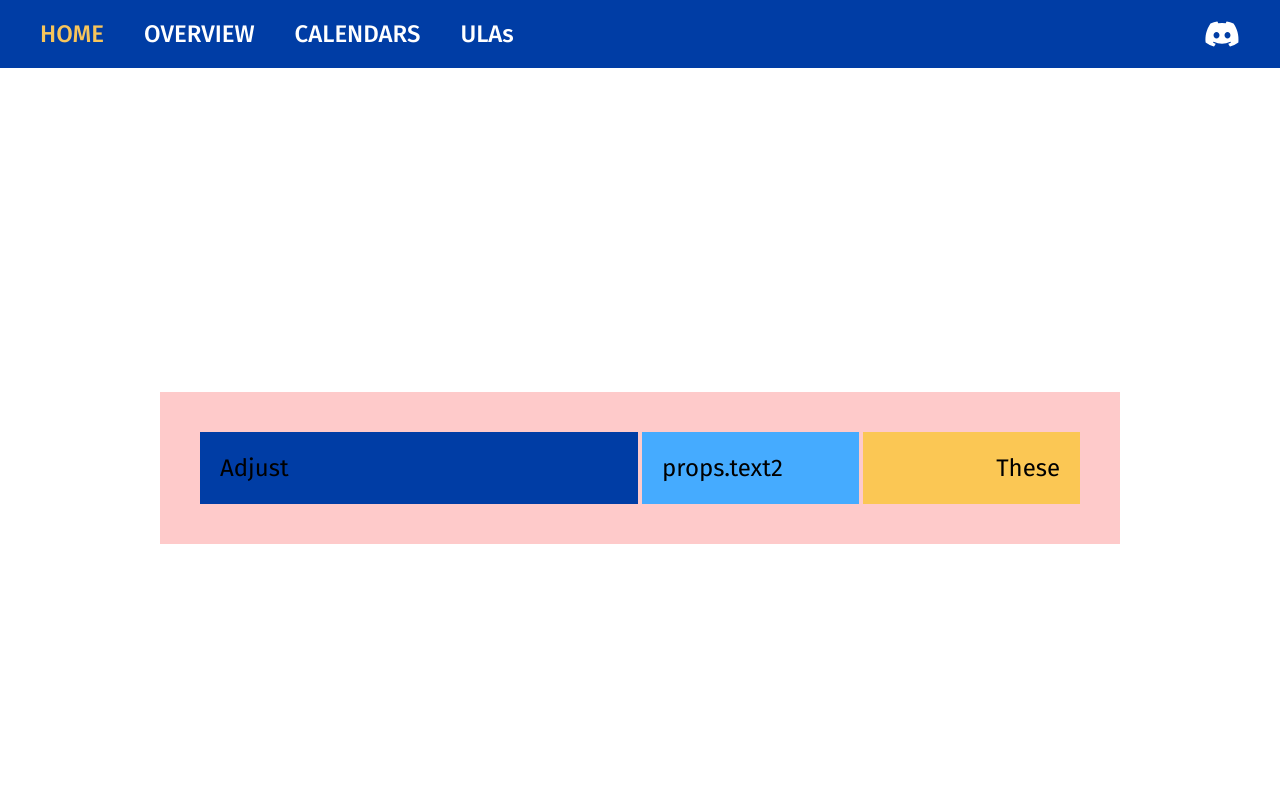
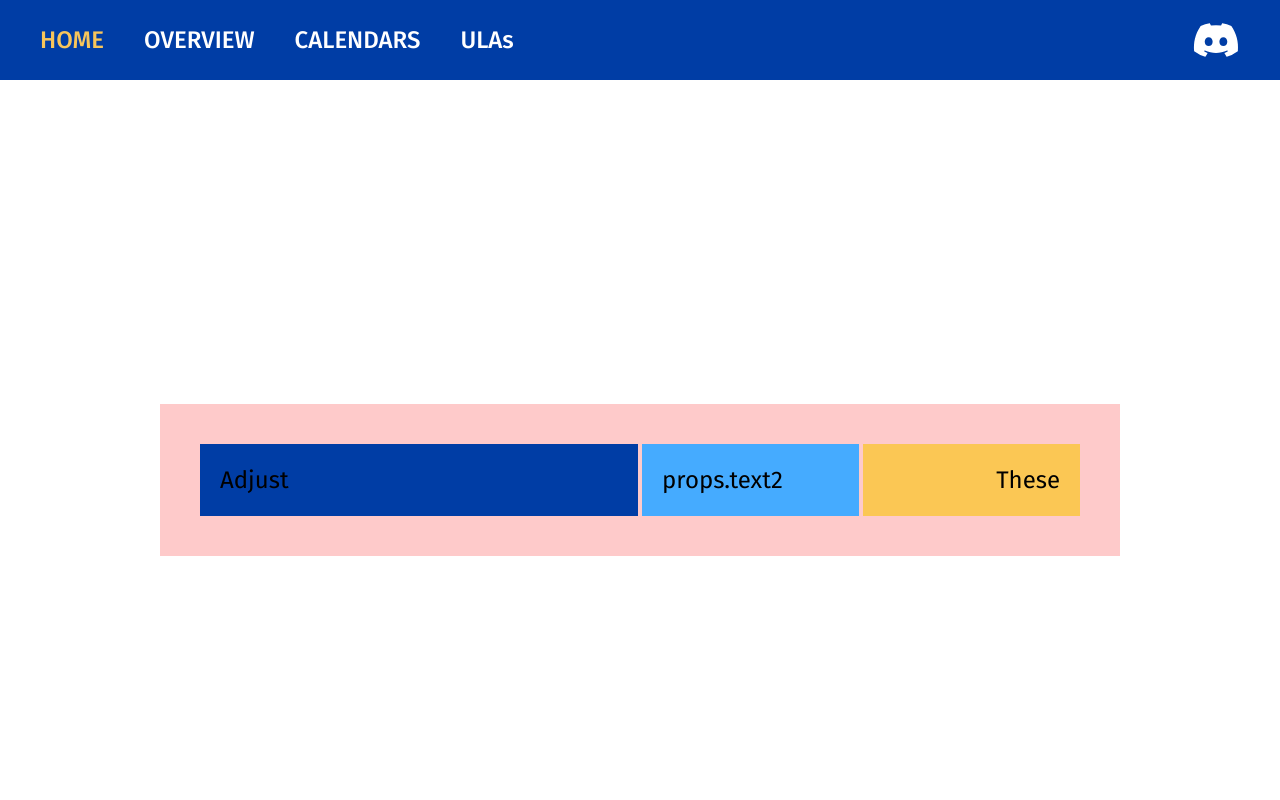
Before and after one commit to acm-ucr/cse-ula, a Next.js app: page / in a window 1280 px wide. Shown: the top 800 px of the page. Built offline with nearby package versions, Linux system fonts and the light colour scheme.

Commit message:
increased discord icon size

```diff
--- a/src/components/Navbar.tsx
+++ b/src/components/Navbar.tsx
@@ -26,9 +26,8 @@ const Navbar = () => {
         <Link
           href="https://discord.com/invite/BUvwNdB6eH"
           target="_blank"
-          rel="noopener noreferrer"
         >
-          <span className="text-4xl text-white hover:text-gray-300">
+          <span className="text-5xl text-white hover:text-gray-300">
             <FaDiscord />
           </span>
         </Link>
```
